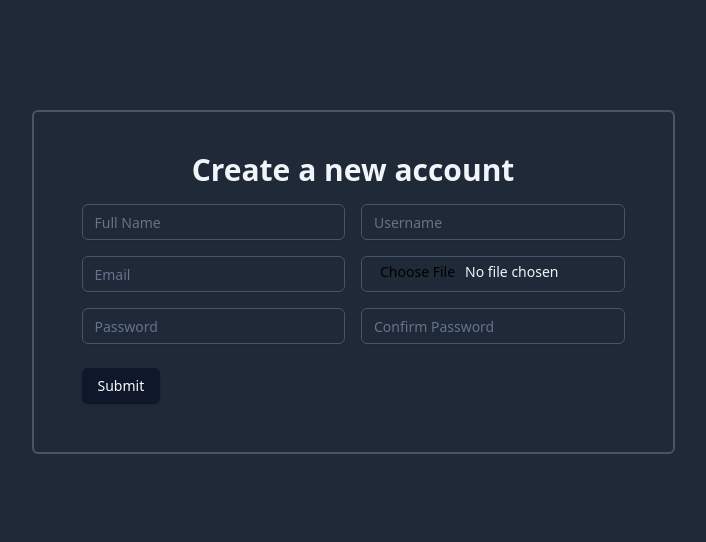
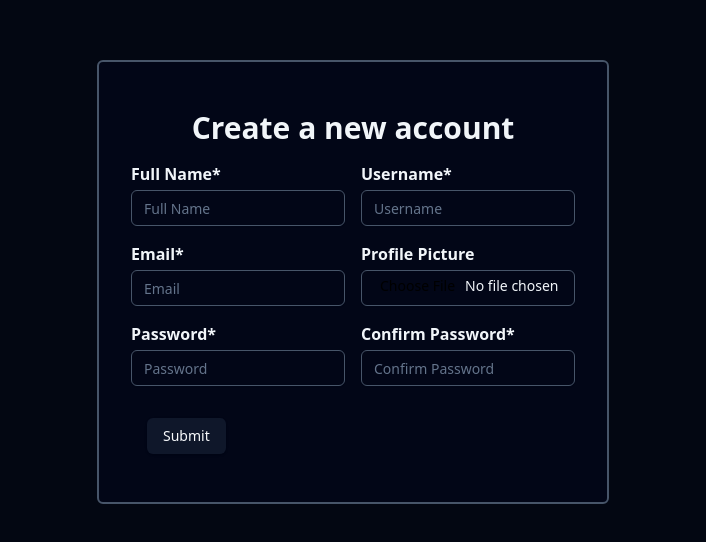
Before and after one commit to faizan-20/messaging-app, a React (Vite) app in the folder client/: page /register in a window 1280 px wide. Shown: the part 118-660 px from the top of the page, without its empty margins (287-993 px from the left). Built offline with nearby package versions, Linux system fonts and the light colour scheme; no server answers.

Commit message:
prettify

```diff
--- a/client/package.json
+++ b/client/package.json
@@ -11,6 +11,7 @@
   },
   "dependencies": {
     "@radix-ui/react-icons": "^1.3.0",
+    "@radix-ui/react-label": "^2.0.2",
     "@radix-ui/react-progress": "^1.0.3",
     "@radix-ui/react-slot": "^1.0.2",
     "@radix-ui/react-toast": "^1.1.5",
--- a/client/src/components/Home.tsx
+++ b/client/src/components/Home.tsx
@@ -17,5 +17,5 @@ export default function Home() {
     checkUser();
   });
 
-  return <div>Home</div>;
+  return <div className="bg-gray-800 h-screen">Home</div>;
 }
--- a/client/src/components/Login.tsx
+++ b/client/src/components/Login.tsx
@@ -4,6 +4,7 @@ import { Input } from "./ui/input";
 import { Link, useNavigate } from "react-router-dom";
 import React, { useEffect, useState } from "react";
 import { useToast } from "./ui/use-toast";
+import { Label } from "@radix-ui/react-label";
 
 export default function Login() {
   const [formData, setFormData] = useState({
@@ -52,35 +53,43 @@ export default function Login() {
 
   return (
     <>
-      <div className="bg-gray-800 h-screen flex justify-center items-center text-slate-100">
-        <div className="border-slate-600 border-2 rounded-md flex flex-col items-center p-8">
-          <div className="my-2 font-bold text-3xl">Login</div>
-          <div>
-            <form onSubmit={handleSubmit}>
+      <div className="bg-gray-950 h-screen flex justify-center items-center text-slate-100">
+        <div className="bg-slate-950 border-slate-600 border-2 rounded-md flex flex-col items-center p-8 w-[40%]">
+          <div className="my-4 font-bold text-3xl">Login</div>
+          <form onSubmit={handleSubmit} className="flex flex-col space-y-4">
+            <div className="flex flex-col">
+              <Label htmlFor="username" className="text-slate-200 mb-1">
+                Username*
+              </Label>
               <Input
-                placeholder="username"
+                placeholder="Username"
                 name="username"
                 type="text"
                 value={username}
                 onChange={handleChange}
-                className="border-slate-600 my-2"
+                className="border-slate-600"
               />
+            </div>
+            <div className="flex flex-col">
+              <Label htmlFor="password" className="text-slate-200 mb-1">
+                Password*
+              </Label>
               <Input
-                placeholder="password"
+                placeholder="Password"
                 name="password"
                 type="password"
                 value={password}
                 onChange={handleChange}
-                className="border-slate-600 my-2"
+                className="border-slate-600"
               />
-              <div className="flex justify-between">
-                <Button>Submit</Button>
-                <Link className="text-indigo-900" to="/register">
-                  Register?
-                </Link>
-              </div>
-            </form>
-          </div>
+            </div>
+            <div className="flex justify-between items-center">
+              <Button className="m-2">Submit</Button>
+              <Link className="text-indigo-900" to="/register">
+                Register?
+              </Link>
+            </div>
+          </form>
         </div>
       </div>
     </>
--- a/client/src/components/Register.tsx
+++ b/client/src/components/Register.tsx
@@ -4,6 +4,7 @@ import { Input } from "./ui/input";
 import axios from "axios";
 import { useToast } from "./ui/use-toast";
 import { useNavigate } from "react-router-dom";
+import { Label } from "@radix-ui/react-label";
 
 export default function Register() {
   const [formData, setFormData] = useState({
@@ -14,7 +15,6 @@ export default function Register() {
     confPassword: "",
   });
   const [avatar, setAvatar] = useState();
-  const [progress, setProgress] = useState(13);
 
   const { fullName, username, email, password, confPassword } = formData;
 
@@ -44,7 +44,6 @@ export default function Register() {
       });
       return;
     }
-    setProgress(45);
 
     try {
       await axios.post(
@@ -62,7 +61,6 @@ export default function Register() {
           },
         },
       );
-      setProgress(100);
       navigate("/");
     } catch (error) {
       toast({
@@ -87,67 +85,86 @@ export default function Register() {
 
   return (
     <>
-      <div className="bg-gray-800 h-screen flex justify-center items-center text-slate-100">
-        <div className="border-slate-600 border-2 rounded-md flex flex-col items-center p-8">
-          <div className="my-2 font-bold text-3xl">Create a new account</div>
-          <div className="flex-col">
-            <form onSubmit={submitHandler}>
-              <div className="mx-2 flex">
+      <div className="bg-gray-950 h-screen flex justify-center items-center text-slate-100">
+        <div className="border-slate-600 bg-slate-950 border-2 rounded-md flex flex-col items-center p-8 w-[40%]">
+          <div className="my-4 font-bold text-3xl">Create a new account</div>
+          <form onSubmit={submitHandler} className="flex flex-col space-y-4">
+            <div className="flex-1 grid grid-cols-2 gap-4">
+              <div className="flex flex-col">
+                <Label htmlFor="fullName">Full Name*</Label>
                 <Input
                   placeholder="Full Name"
                   name="fullName"
+                  id="fullName"
                   type="text"
                   value={fullName}
                   onChange={changeHandler}
-                  className="border-slate-600 m-2"
+                  className="border-slate-600"
                 />
+              </div>
+              <div className="flex flex-col">
+                <Label htmlFor="username">Username*</Label>
                 <Input
                   placeholder="Username"
                   name="username"
                   type="text"
                   value={username}
                   onChange={changeHandler}
-                  className="border-slate-600 m-2"
+                  className="border-slate-600"
                 />
               </div>
-              <div className="mx-2 flex">
+            </div>
+            <div className="flex-1 grid grid-cols-2 gap-4">
+              <div className="flex flex-col">
+                <Label htmlFor="email">Email*</Label>
                 <Input
                   placeholder="Email"
                   name="email"
                   type="text"
                   value={email}
                   onChange={changeHandler}
-                  className="border-slate-600 m-2"
+                  className="border-slate-600"
                 />
+              </div>
+              <div className="flex flex-col">
+                <Label htmlFor="avatar">Profile Picture</Label>
                 <Input
                   placeholder="Profile Picture"
                   name="avatar"
                   type="file"
                   onChange={(e) => setAvatar(e.target.files[0])}
-                  className="border-slate-600 m-2"
+                  className="border-slate-600"
                 />
               </div>
-              <div className="mx-2 flex">
+            </div>
+            <div className="flex-1 grid grid-cols-2 gap-4">
+              <div className="flex flex-col">
+                <Label htmlFor="password">Password*</Label>
                 <Input
                   placeholder="Password"
                   name="password"
                   type="password"
                   value={password}
                   onChange={changeHandler}
-                  className="border-slate-600 m-2"
+                  className="border-slate-600"
                 />
+              </div>
+              <div className="flex flex-col">
+                <Label htmlFor="confPassword">Confirm Password*</Label>
                 <Input
                   placeholder="Confirm Password"
                   name="confPassword"
                   type="password"
                   value={confPassword}
                   onChange={changeHandler}
-                  className="border-slate-600 m-2"
+                  className="border-slate-600"
                 />
               </div>
+            </div>
+            <div>
               <Button className="m-4">Submit</Button>
-            </form>
-          </div>
+            </div>
+          </form>
         </div>
       </div>
     </>
--- /dev/null
+++ b/client/src/components/ui/label.tsx
@@ -0,0 +1,24 @@
+import * as React from "react"
+import * as LabelPrimitive from "@radix-ui/react-label"
+import { cva, type VariantProps } from "class-variance-authority"
+
+import { cn } from "@/lib/utils"
+
+const labelVariants = cva(
+  "text-sm font-medium leading-none peer-disabled:cursor-not-allowed peer-disabled:opacity-70"
+)
+
+const Label = React.forwardRef<
+  React.ElementRef<typeof LabelPrimitive.Root>,
+  React.ComponentPropsWithoutRef<typeof LabelPrimitive.Root> &
+    VariantProps<typeof labelVariants>
+>(({ className, ...props }, ref) => (
+  <LabelPrimitive.Root
+    ref={ref}
+    className={cn(labelVariants(), className)}
+    {...props}
+  />
+))
+Label.displayName = LabelPrimitive.Root.displayName
+
+export { Label }
--- a/client/src/index.css
+++ b/client/src/index.css
@@ -74,3 +74,7 @@
     @apply bg-background text-foreground;
   }
 }
+
+label {
+  @apply mb-1 font-bold;
+}
--- a/client/tailwind.config.js
+++ b/client/tailwind.config.js
@@ -2,10 +2,10 @@
 module.exports = {
   darkMode: ["class"],
   content: [
-    './pages/**/*.{ts,tsx}',
-    './components/**/*.{ts,tsx}',
-    './app/**/*.{ts,tsx}',
-    './src/**/*.{ts,tsx}',
+    "./pages/**/*.{ts,tsx}",
+    "./components/**/*.{ts,tsx}",
+    "./app/**/*.{ts,tsx}",
+    "./src/**/*.{ts,tsx}",
   ],
   prefix: "",
   theme: {
@@ -51,6 +51,11 @@ module.exports = {
           DEFAULT: "hsl(var(--card))",
           foreground: "hsl(var(--card-foreground))",
         },
+        darkblue: "#1D3557",
+        lightwhite: "#F1FAEE",
+        secblue: "#457B9D",
+        lightblue: "#A8DADC",
+        red: "#E63946",
       },
       borderRadius: {
         lg: "var(--radius)",
@@ -74,4 +79,4 @@ module.exports = {
     },
   },
   plugins: [require("tailwindcss-animate")],
-}
+};
```
Also changed, not shown: 1 other file (tests, documents, lock files or other folders).
